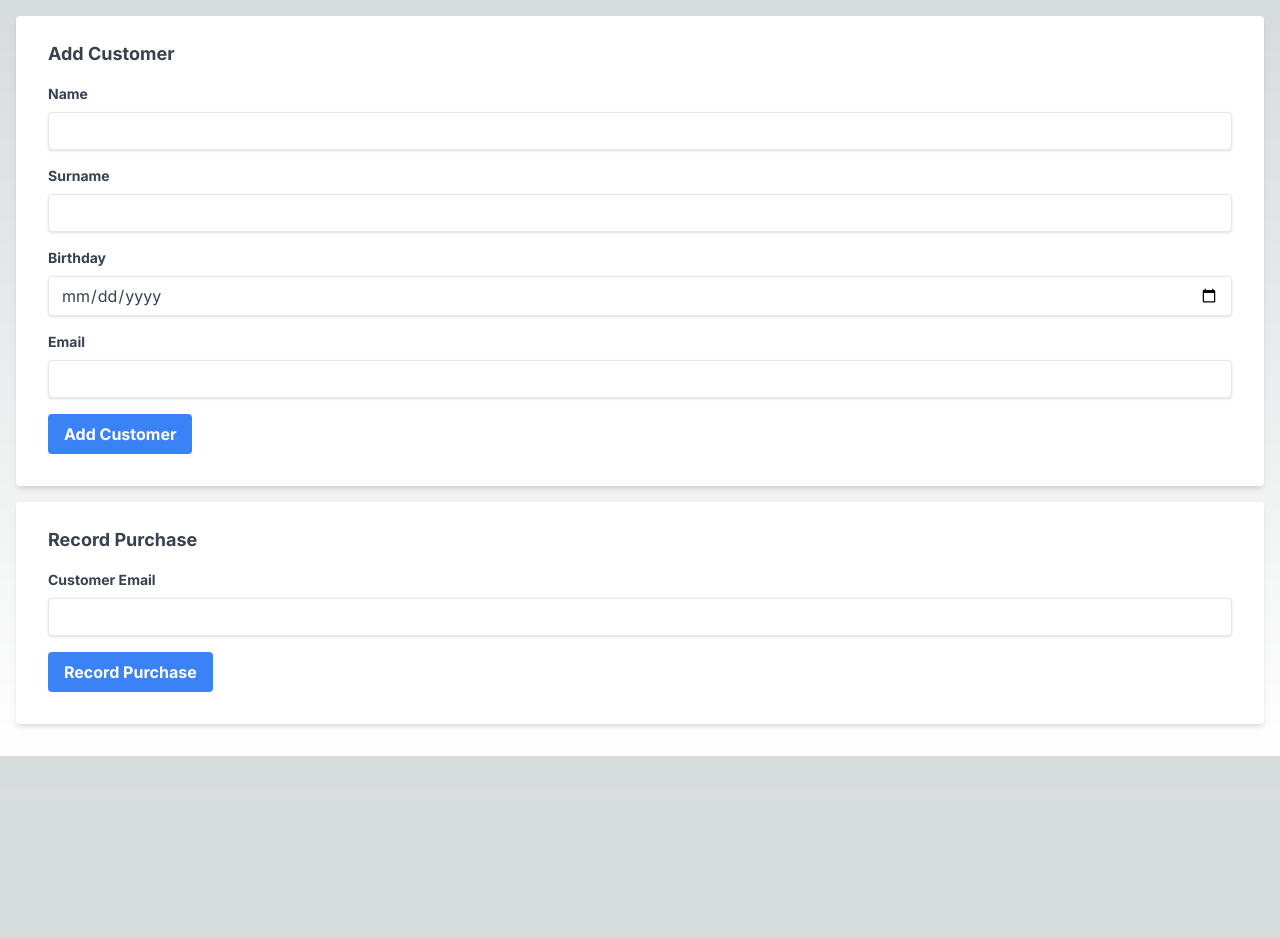
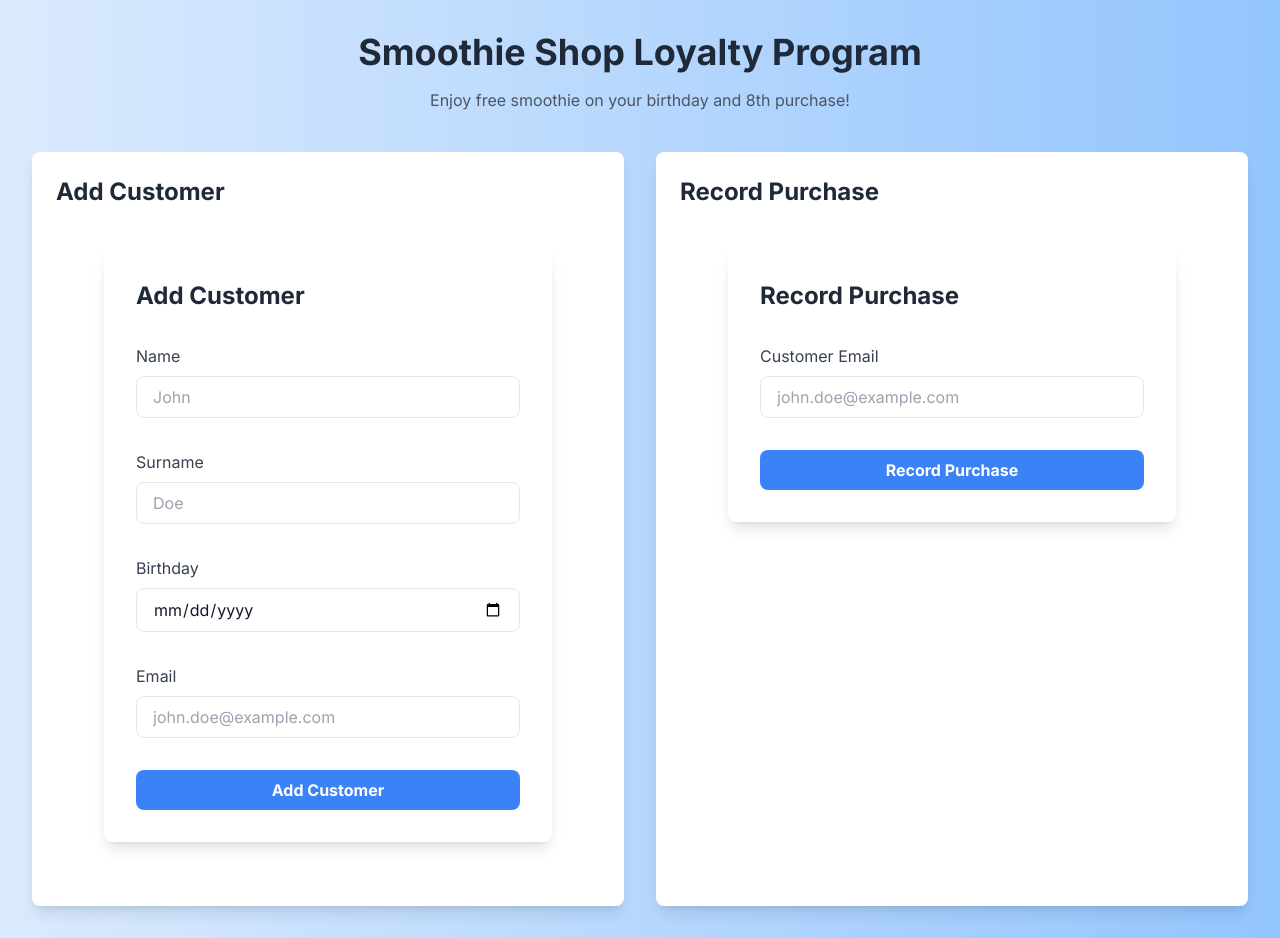
Before and after one commit to Alpovka/loyalty-app, a Next.js app: page / in a window 1280 px wide. Before the commit the page ends 800 px from the top, so only its background shows below. Built offline with nearby package versions, Linux system fonts and the light colour scheme.

Commit message:
Implement better UI and fix more than 1 soothie issue

```diff
--- a/src/app/components/AddCustomerForm.js
+++ b/src/app/components/AddCustomerForm.js
@@ -48,78 +48,49 @@ const AddCustomerForm = () => {
         setMessageType(null);
     };
 
+    const fields = [
+        { name: 'name', type: 'text', placeholder: 'John', label: 'Name' },
+        { name: 'surname', type: 'text', placeholder: 'Doe', label: 'Surname' },
+        { name: 'birthday', type: 'date', placeholder: '1990-01-01', label: 'Birthday' },
+        { name: 'email', type: 'email', placeholder: 'john.doe@example.com', label: 'Email' }
+    ];
+
     return (
-        <div>
+        <div className="max-w-md mx-auto my-10 p-8 bg-white shadow-lg rounded-lg transform transition-all duration-500 ease-in-out hover:shadow-2xl">
             <Formik
                 initialValues={{ name: '', surname: '', birthday: '', email: '' }}
                 validationSchema={validationSchema}
                 onSubmit={handleSubmit}
             >
                 {({ isSubmitting, errors }) => (
-                    <Form className="bg-white shadow-md rounded px-8 pt-6 pb-8 mb-4">
-                        <h2 className="text-gray-700 text-lg font-bold mb-4">Add Customer</h2>
-                        <div className="mb-4">
-                            <label className="block text-gray-700 text-sm font-bold mb-2" htmlFor="name">
-                                Name
-                            </label>
-                            <Field
-                                name="name"
-                                type="text"
-                                className="shadow appearance-none border rounded w-full py-2 px-3 text-gray-700 leading-tight focus:outline-none focus:shadow-outline"
-                                onFocus={handleFocus}
-                            />
-                            <ErrorMessage name="name" component="div" className="text-red-500 text-xs mt-2" />
-                        </div>
-                        <div className="mb-4">
-                            <label className="block text-gray-700 text-sm font-bold mb-2" htmlFor="surname">
-                                Surname
-                            </label>
-                            <Field
-                                name="surname"
-                                type="text"
-                                className="shadow appearance-none border rounded w-full py-2 px-3 text-gray-700 leading-tight focus:outline-none focus:shadow-outline"
-                                onFocus={handleFocus}
-                            />
-                            <ErrorMessage name="surname" component="div" className="text-red-500 text-xs mt-2" />
-                        </div>
-                        <div className="mb-4">
-                            <label className="block text-gray-700 text-sm font-bold mb-2" htmlFor="birthday">
-                                Birthday
-                            </label>
-                            <Field
-                                name="birthday"
-                                type="date"
-                                className="shadow appearance-none border rounded w-full py-2 px-3 text-gray-700 leading-tight focus:outline-none focus:shadow-outline"
-                                onFocus={handleFocus}
-                            />
-                            <ErrorMessage name="birthday" component="div" className="text-red-500 text-xs mt-2" />
-                        </div>
-                        <div className="mb-4">
-                            <label className="block text-gray-700 text-sm font-bold mb-2" htmlFor="email">
-                                Email
-                            </label>
-                            <Field
-                                name="email"
-                                type="email"
-                                className="shadow appearance-none border rounded w-full py-2 px-3 text-gray-700 leading-tight focus:outline-none focus:shadow-outline"
-                                onFocus={handleFocus}
-                            />
-                            <ErrorMessage name="email" component="div" className="text-red-500 text-xs mt-2" />
-                        </div>
+                    <Form className="space-y-8">
+                        <h2 className="text-2xl font-bold mb-6 text-gray-800 animate-fadeIn">Add Customer</h2>
+                        {fields.map((field) => (
+                            <div key={field.name} className="relative mb-6">
+                                <label className="block text-gray-700 mb-2" htmlFor={field.name}>
+                                    {field.label}
+                                </label>
+                                <Field
+                                    name={field.name}
+                                    type={field.type}
+                                    placeholder={field.placeholder}
+                                    className="w-full px-4 py-2 border rounded-lg text-gray-900 focus:outline-none focus:border-blue-500 focus:ring-2 focus:ring-blue-200 transition-all duration-300 ease-in-out"
+                                    onFocus={handleFocus}
+                                />
+                                <ErrorMessage name={field.name} component="div" className="text-red-500 text-sm mt-1 absolute animate-slideIn" />
+                            </div>
+                        ))}
                         <div className="flex items-center justify-between">
                             <button
                                 type="submit"
-                                className="bg-blue-500 hover:bg-blue-700 text-white font-bold py-2 px-4 rounded focus:outline-none focus:shadow-outline"
+                                className="w-full bg-blue-500 hover:bg-blue-700 text-white font-bold py-2 px-4 rounded-lg focus:outline-none focus:shadow-outline transform transition-all duration-300 ease-in-out"
                                 disabled={isSubmitting}
                             >
                                 {isSubmitting ? 'Submitting...' : 'Add Customer'}
                             </button>
                         </div>
                         {message && (
-                            <div
-                                className={`${messageType === 'success' ? 'text-green-500' : 'text-red-500'
-                                    } text-xs mt-4`}
-                            >
+                            <div className={`mt-4 ${messageType === 'success' ? 'text-green-500' : 'text-red-500'} text-sm animate-fadeIn`}>
                                 {message}
                             </div>
                         )}
--- a/src/app/components/PurchaseForm.js
+++ b/src/app/components/PurchaseForm.js
@@ -45,50 +45,53 @@ const PurchaseForm = () => {
         setMessageType(null);
     };
 
+    const fields = [
+        { name: 'email', type: 'email', placeholder: 'john.doe@example.com', label: 'Customer Email' }
+    ];
+
     return (
-        <div>
+        <div className="max-w-md mx-auto my-10 p-8 bg-white shadow-lg rounded-lg transform transition-all duration-500 ease-in-out hover:shadow-2xl">
             <Formik
                 initialValues={{ email: '' }}
                 validationSchema={purchaseValidationSchema}
                 onSubmit={handlePurchase}
             >
                 {({ isSubmitting, errors }) => (
-                    <Form className="bg-white shadow-md rounded px-8 pt-6 pb-8 mb-4">
-                        <h2 className="text-gray-700 text-lg font-bold mb-4">Record Purchase</h2>
-                        <div className="mb-4">
-                            <label className="block text-gray-700 text-sm font-bold mb-2" htmlFor="email">
-                                Customer Email
-                            </label>
-                            <Field
-                                name="email"
-                                type="email"
-                                className="shadow appearance-none border rounded w-full py-2 px-3 text-gray-700 leading-tight focus:outline-none focus:shadow-outline"
-                                onFocus={handleFocus}
-                            />
-                            <ErrorMessage name="email" component="div" className="text-red-500 text-xs mt-2" />
-                        </div>
-                        {errors.submit && <div className="text-red-500 text-xs mb-4">{errors.submit}</div>}
+                    <Form className="space-y-8">
+                        <h2 className="text-2xl font-bold mb-6 text-gray-800 animate-fadeIn">Record Purchase</h2>
+                        {fields.map((field) => (
+                            <div key={field.name} className="relative mb-6">
+                                <label className="block text-gray-700 mb-2" htmlFor={field.name}>
+                                    {field.label}
+                                </label>
+                                <Field
+                                    name={field.name}
+                                    type={field.type}
+                                    placeholder={field.placeholder}
+                                    className="w-full px-4 py-2 border rounded-lg text-gray-900 focus:outline-none focus:border-blue-500 focus:ring-2 focus:ring-blue-200 transition-all duration-300 ease-in-out"
+                                    onFocus={handleFocus}
+                                />
+                                <ErrorMessage name={field.name} component="div" className="text-red-500 text-sm mt-1 absolute animate-slideIn" />
+                            </div>
+                        ))}
+                        {errors.submit && <div className="text-red-500 text-sm mb-4">{errors.submit}</div>}
                         <div className="flex items-center justify-between">
                             <button
                                 type="submit"
-                                className="bg-blue-500 hover:bg-blue-700 text-white font-bold py-2 px-4 rounded focus:outline-none focus:shadow-outline"
+                                className="w-full bg-blue-500 hover:bg-blue-700 text-white font-bold py-2 px-4 rounded-lg focus:outline-none focus:shadow-outline transform transition-all duration-300 ease-in-out"
                                 disabled={isSubmitting}
                             >
                                 {isSubmitting ? 'Submitting...' : 'Record Purchase'}
                             </button>
                         </div>
+                        {message && (
+                            <div className={`mt-4 ${messageType === 'success' ? 'text-green-500' : 'text-red-500'} text-sm animate-fadeIn`}>
+                                {message}
+                            </div>
+                        )}
                     </Form>
                 )}
             </Formik>
-
-            {message && (
-                <div
-                    className={`${messageType === 'success' ? 'text-green-500' : 'text-red-500'
-                        } text-xs mt-4`}
-                >
-                    {message}
-                </div>
-            )}
         </div>
     );
 };
--- a/src/app/globals.css
+++ b/src/app/globals.css
@@ -31,3 +31,31 @@ body {
     text-wrap: balance;
   }
 }
+
+@keyframes fadeIn {
+  from {
+    opacity: 0;
+  }
+  to {
+    opacity: 1;
+  }
+}
+
+@keyframes slideIn {
+  from {
+    transform: translateY(-20px);
+    opacity: 0;
+  }
+  to {
+    transform: translateY(0);
+    opacity: 1;
+  }
+}
+
+.animate-fadeIn {
+  animation: fadeIn 0.5s ease-in-out;
+}
+
+.animate-slideIn {
+  animation: slideIn 0.5s ease-in-out;
+}
--- a/src/app/page.js
+++ b/src/app/page.js
@@ -4,9 +4,23 @@ import PurchaseForm from './components/PurchaseForm';
 
 export default function Home() {
   return (
-    <div className="container mx-auto p-4">
-      <AddCustomerForm />
-      <PurchaseForm />
+    <div className="min-h-screen bg-gradient-to-r from-blue-100 to-blue-300 p-8">
+      <header className="text-center mb-10">
+        <h1 className="text-4xl font-bold text-gray-800 mb-4">Smoothie Shop Loyalty Program</h1>
+        <p className="text-gray-600">Enjoy free smoothie on your birthday and 8th purchase!</p>
+      </header>
+      <main className="container mx-auto">
+        <div className="grid grid-cols-1 md:grid-cols-2 gap-8">
+          <div className="bg-white p-6 rounded-lg shadow-lg">
+            <h2 className="text-2xl font-bold mb-4 text-gray-800">Add Customer</h2>
+            <AddCustomerForm />
+          </div>
+          <div className="bg-white p-6 rounded-lg shadow-lg">
+            <h2 className="text-2xl font-bold mb-4 text-gray-800">Record Purchase</h2>
+            <PurchaseForm />
+          </div>
+        </div>
+      </main>
     </div>
   );
 }
```
Also changed, not shown: database.js (+21 -8 lines), setupDB.js (+10 -2 lines), 1 other file (tests, documents, lock files or other folders).
